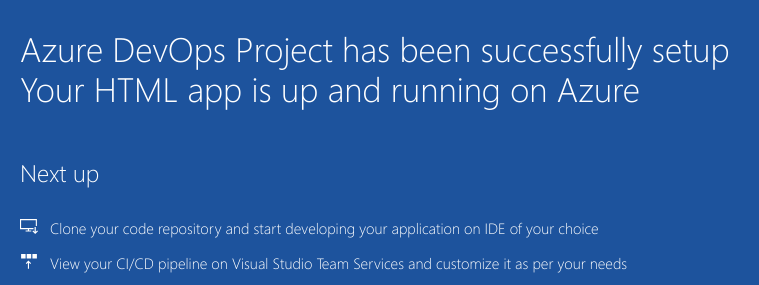
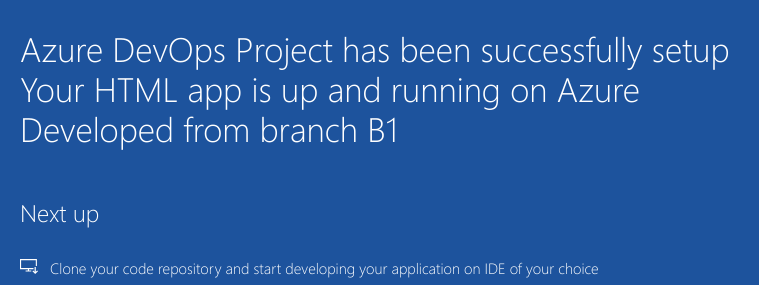
Before and after one commit to vinodvr81/git_assignment, a plain HTML site: page sample-project/index.html in a window 1280 px wide. Shown: the part 442-727 px from the top of the page, 205-964 px from the left. Drawn offline with Linux system fonts and the light colour scheme.

Commit message:
added a html line from b1 branch

```diff
--- a/sample-project/index.html
+++ b/sample-project/index.html
@@ -21,6 +21,7 @@
                 <div class="success-text">Success!</div>
                 <div class="description line-1"> Azure DevOps Project has been successfully setup</div>
                 <div class="description line-2"> Your HTML app is up and running on Azure</div>
+                <div class="description line-3"> Developed from branch B1</div>
                 <div class="next-steps-container">
                     <div class="next-steps-header">Next up</div>
                     <div class="next-steps-body">
```
